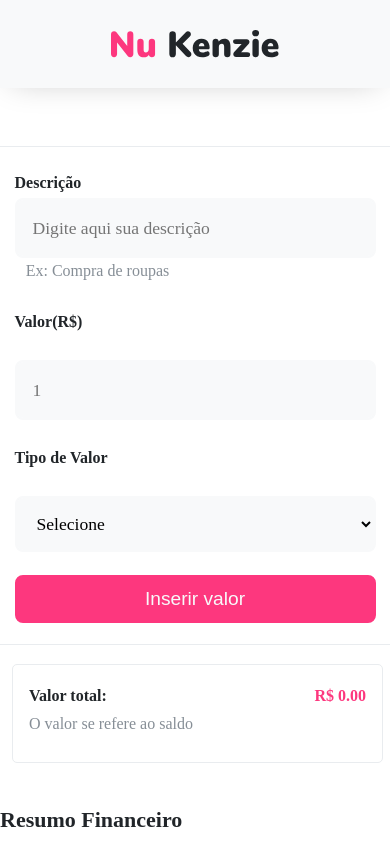
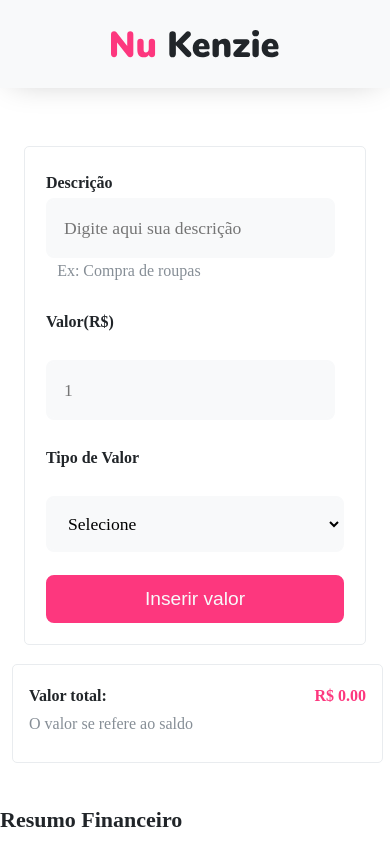
Before and after one commit to JokerMSD/Project-FundFortress, a React (Vite) app: page / in a window 390 px wide. Shown: the top 866 px of the page. Built offline with nearby package versions, Linux system fonts and the light colour scheme; a web font is replaced by a local one.

Commit message:
update style.module.scss

```diff
--- a/src/components/FinanceForm/style.module.scss
+++ b/src/components/FinanceForm/style.module.scss
@@ -1,9 +1,10 @@
 .container {
   display: flex;
-  flex-direction: row;
+  flex-direction: column;
   flex-wrap: wrap;
   margin-top: 1.21rem;
   max-height: 32rem;
+  width: 35.3184rem;
 }
 
 .container > form {
@@ -16,12 +17,28 @@
   margin-right: 1.5rem;
 }
 
+.container > form > div > input{
+  width: 92.8%;
+}
+
+.container > form > input{
+  width: 92.8%;
+}
+
 @media (min-width: 320px) and (max-width: 428px) {
   .container {
     justify-content: center;
+    max-width: 100%;
   }
 
   .container > form {
     margin-left: 1.5rem;
   }
+  .container > form > div > input{
+    max-width: 85%;
+  }
+
+  .container > form > input{
+    max-width: 85%;
+  }
 }
```
